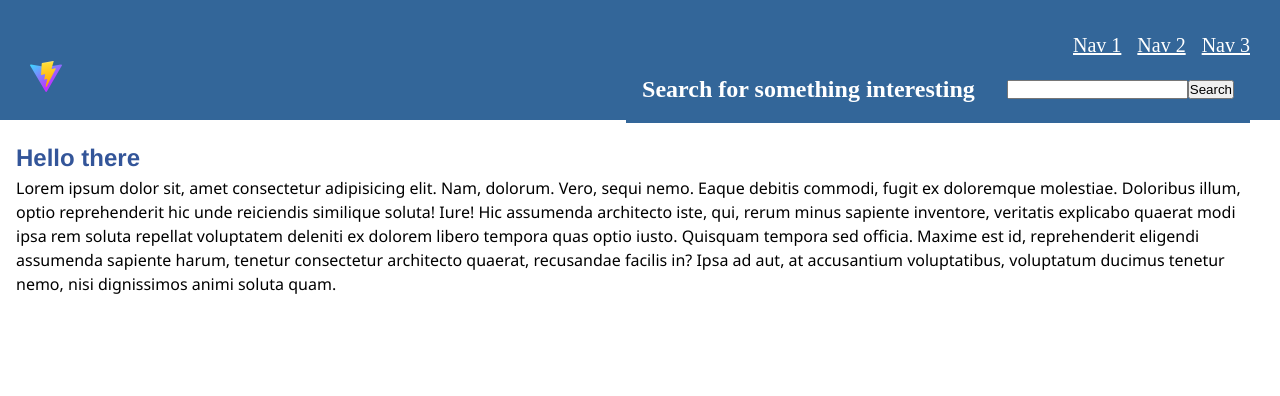
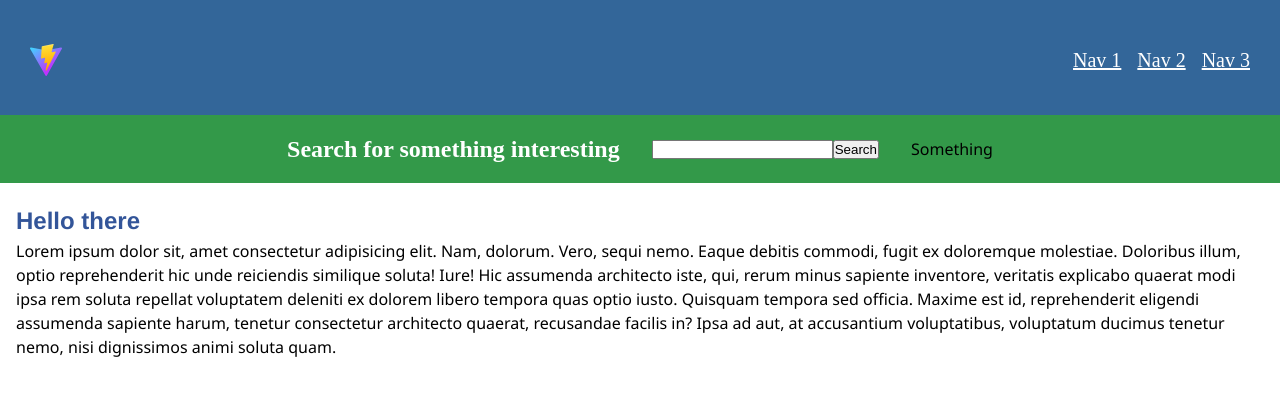
Before and after one commit to bo7owers/react-vite, a React (Vite) app: page / in a window 1280 px wide. Shown: the top 396 px of the page. Built offline with nearby package versions, Linux system fonts and the light colour scheme.

Commit message:
Move searchbar to its own place

```diff
--- a/src/components/App/App.jsx
+++ b/src/components/App/App.jsx
@@ -1,11 +1,13 @@
 import "./App.css";
 import Nav from "../Nav/Nav";
 import Main from "../MainCont/MainCont";
+import SearchBar from "../Searchbar/Searchbar";
 
 function App() {
   return (
     <>
       <Nav />
+      <SearchBar />
       <Main />
     </>
   );
--- a/src/components/Nav/Nav.jsx
+++ b/src/components/Nav/Nav.jsx
@@ -1,5 +1,4 @@
 import "./Nav.css";
-import SearchBar from "../Searchbar/Searchbar";
 
 function Nav() {
   return (
@@ -24,7 +23,6 @@ function Nav() {
               </a>
             </li>
           </ul>
-          <SearchBar />
         </nav>
       </div>
     </>
--- a/src/components/Searchbar/Searchbar.jsx
+++ b/src/components/Searchbar/Searchbar.jsx
@@ -1,6 +1,10 @@
 import "./searchbar.css";
+import { useState } from "react";
 
 export default function SearchBar(props) {
+  // First var then func
+  const [myProp, setCount] = useState("Something");
+
   return (
     <section className="search-bar">
       <h2>Search for something interesting</h2>
@@ -10,6 +14,7 @@ export default function SearchBar(props) {
           Search
         </button>
       </form>
+      <p>{myProp}</p>
     </section>
   );
 }
--- a/src/components/Searchbar/searchbar.css
+++ b/src/components/Searchbar/searchbar.css
@@ -1,5 +1,5 @@
 .search-bar {
-  background-color: #369;
+  background-color: #339949;
   font-size: 1rem;
   display: flex;
   flex-direction: row;
```
